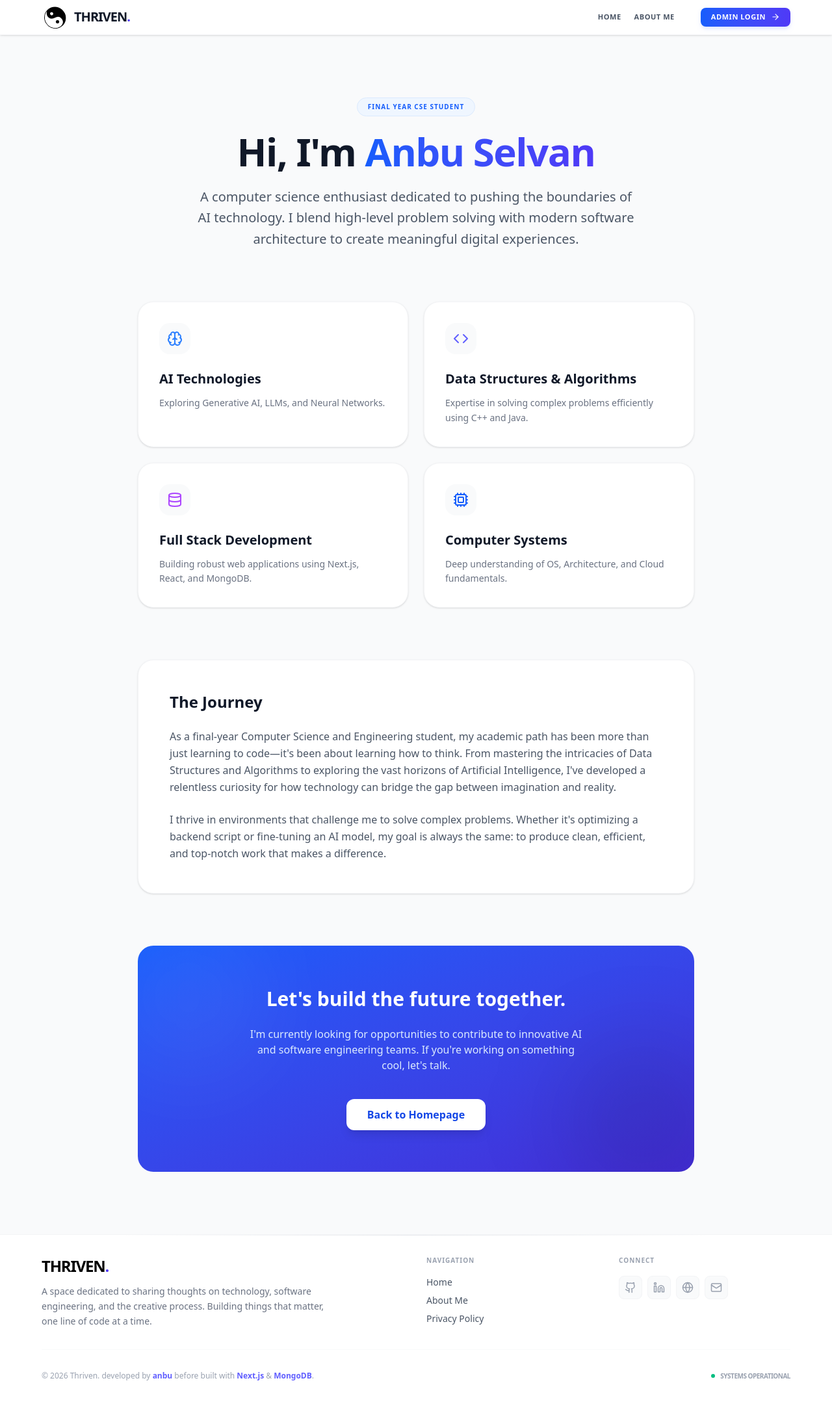
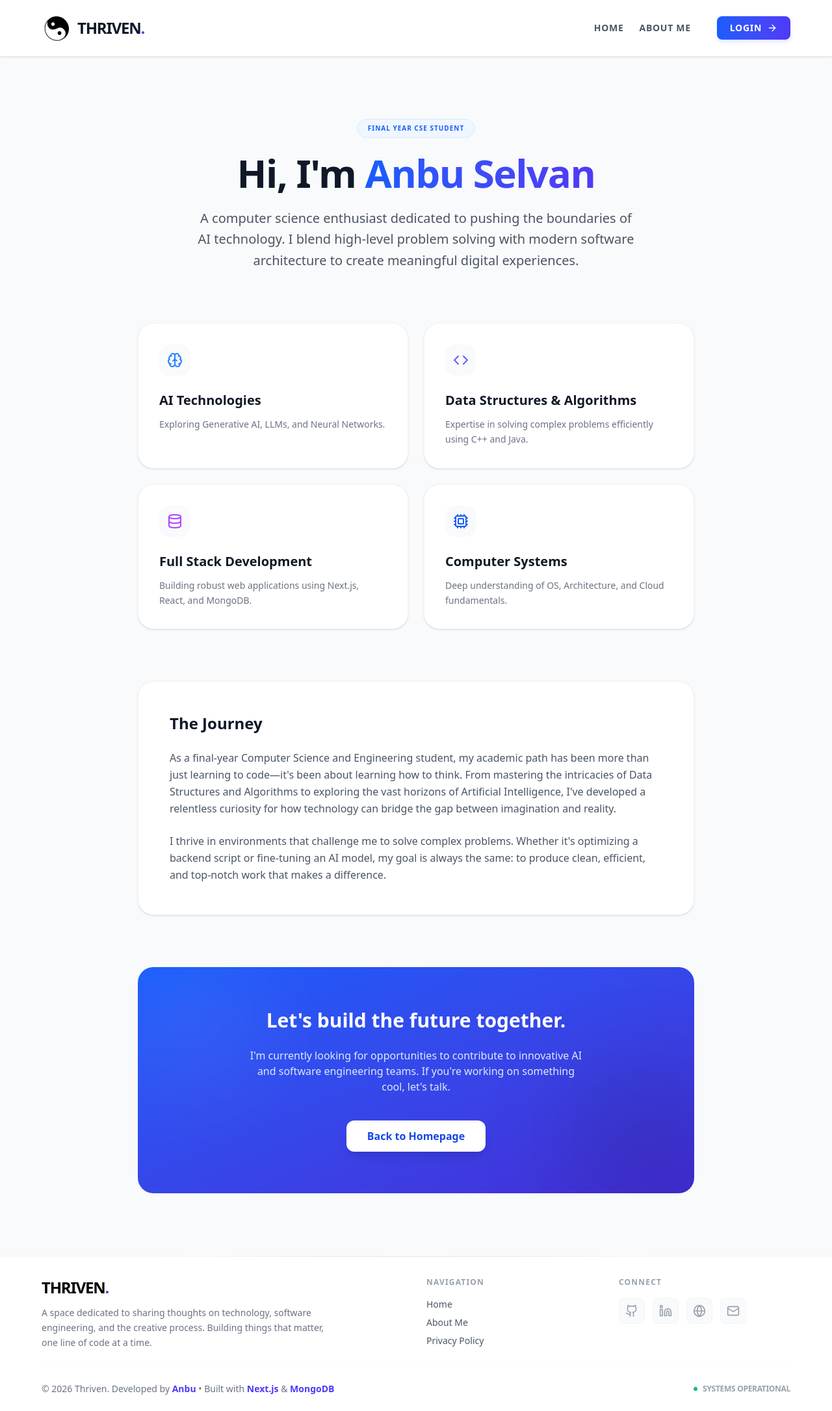
Before and after one commit to anbu-max/thriven-Blog, a Next.js app: page /about in a window 1280 px wide. Shown: the whole page at 65% size. Built offline with nearby package versions, Linux system fonts and the light colour scheme.

Commit message:
responsive navbar and footer design

```diff
--- a/components/Footer.jsx
+++ b/components/Footer.jsx
@@ -4,19 +4,19 @@ import { motion } from 'framer-motion';
 
 const Footer = () => {
   const socialLinks = [
-    { icon: <Github size={18} />, label: 'GitHub', href: 'https://github.com/thriven-anbu', color: 'hover:text-white hover:bg-black hover:shadow-[0_0_15px_rgba(0,0,0,0.3)] hover:scale-110' },
-    { icon: <Linkedin size={18} />, label: 'LinkedIn', href: 'https://linkedin.com/in/thriven-anbu', color: 'hover:text-blue-400' },
-    { icon: <Globe size={18} />, label: 'Portfolio', href: 'https://thriven.me', color: 'hover:text-emerald-400' },
-    { icon: <Mail size={18} />, label: 'Email', href: 'mailto:contact@thriven.me', color: 'hover:text-red-400' },
+    { icon: <Github size={20} />, label: 'GitHub', href: 'https://github.com/thriven-anbu', color: 'hover:text-white hover:bg-black hover:shadow-[0_0_20px_rgba(0,0,0,0.5)] hover:scale-110' },
+    { icon: <Linkedin size={20} />, label: 'LinkedIn', href: 'https://linkedin.com/in/thriven-anbu', color: 'hover:text-white hover:bg-[#0077b5] hover:shadow-[0_0_20px_rgba(0,119,181,0.6)] hover:scale-110' },
+    { icon: <Globe size={20} />, label: 'Portfolio', href: 'https://thriven.me', color: 'hover:text-white hover:bg-emerald-500 hover:shadow-[0_0_20px_rgba(16,185,129,0.6)] hover:scale-110' },
+    { icon: <Mail size={20} />, label: 'Email', href: 'mailto:contact@thriven.me', color: 'hover:text-white hover:bg-red-500 hover:shadow-[0_0_20px_rgba(239,68,68,0.6)] hover:scale-110' },
   ];
 
   return (
-    <footer className="relative bg-white border-t border-gray-100 pt-8 pb-8 px-5 md:px-10 lg:px-16 overflow-hidden">
+    <footer className="relative bg-white border-t border-gray-100 pt-8 pb-6 px-5 md:px-10 lg:px-16 overflow-hidden">
       {/* Decorative background element */}
       <div className="absolute top-0 left-1/2 -translate-x-1/2 w-full max-w-4xl h-px bg-gradient-to-r from-transparent via-gray-200 to-transparent"></div>
 
       <div className="max-w-7xl mx-auto relative z-10">
-        <div className="grid grid-cols-1 md:grid-cols-2 lg:grid-cols-4 gap-8 mb-8">
+        <div className="grid grid-cols-1 md:grid-cols-2 lg:grid-cols-4 gap-8 mb-6">
           {/* Brand Section */}
           <div className="lg:col-span-2">
             <h2 className="text-2xl font-black font-outfit mb-3 tracking-tighter">
@@ -29,7 +29,7 @@ const Footer = () => {
 
           {/* Quick Links */}
           <div>
-            <h3 className="text-[10px] font-bold uppercase tracking-widest text-gray-400 mb-4">Navigation</h3>
+            <h3 className="text-xs font-bold uppercase tracking-widest text-gray-400 mb-4">Navigation</h3>
             <ul className="space-y-2">
               {['Home', 'About Me', 'Privacy Policy'].map((item) => (
                 <li key={item}>
@@ -44,8 +44,8 @@ const Footer = () => {
 
           {/* Connect Section */}
           <div>
-            <h3 className="text-[10px] font-bold uppercase tracking-widest text-gray-400 mb-4">Connect</h3>
-            <div className="flex flex-wrap gap-2">
+            <h3 className="text-xs font-bold uppercase tracking-widest text-gray-400 mb-4">Connect</h3>
+            <div className="flex flex-wrap gap-3">
               {socialLinks.map((link, idx) => (
                 <motion.a
                   key={idx}
@@ -53,7 +53,7 @@ const Footer = () => {
                   target="_blank"
                   rel="noopener noreferrer"
                   whileHover={{ y: -3 }}
-                  className={`w-9 h-9 rounded-lg bg-gray-50 border border-gray-100 flex items-center justify-center text-gray-400 transition-all ${link.color} hover:border-transparent`}
+                  className={`w-10 h-10 rounded-lg bg-gray-50 border border-gray-100 flex items-center justify-center text-gray-400 transition-all duration-300 ${link.color} hover:border-transparent`}
                   title={link.label}
                 >
                   {link.icon}
@@ -64,15 +64,13 @@ const Footer = () => {
         </div>
 
         {/* Bottom Bar */}
-        <div className="pt-8 border-t border-gray-50 flex flex-col sm:flex-row justify-between items-center gap-4">
-          <p className="text-xs font-medium text-gray-400">
-            © {new Date().getFullYear()} Thriven. developed by <span className="text-indigo-500 font-bold">anbu</span> before built with <span className="text-indigo-500 font-bold">Next.js</span> & <span className="text-indigo-500 font-bold">MongoDB</span>.
+        <div className="pt-6 border-t border-gray-50 flex flex-col sm:flex-row justify-between items-center gap-3">
+          <p className="text-sm font-medium text-gray-500">
+            © {new Date().getFullYear()} Thriven. Developed by <span className="text-indigo-600 font-bold">Anbu</span> • Built with <span className="text-indigo-600 font-bold">Next.js</span> & <span className="text-indigo-600 font-bold">MongoDB</span>
           </p>
-          <div className="flex items-center gap-4">
-             <div className="flex items-center gap-2">
-                <div className="w-1.5 h-1.5 rounded-full bg-emerald-500 animate-pulse"></div>
-                <span className="text-[10px] font-bold text-gray-400 uppercase tracking-tighter">Systems Operational</span>
-             </div>
+          <div className="flex items-center gap-2">
+             <div className="w-1.5 h-1.5 rounded-full bg-emerald-500 animate-pulse"></div>
+             <span className="text-xs font-bold text-gray-400 uppercase tracking-tight">Systems Operational</span>
           </div>
         </div>
       </div>
--- a/components/Header.jsx
+++ b/components/Header.jsx
@@ -9,7 +9,7 @@ const Header = ({ showHero = true }) => {
     <>
       {/* Navigation Bar */}
       <header className="sticky top-0 z-[100] bg-white border-b border-gray-100 shadow-sm">
-        <div className="max-w-7xl mx-auto py-0.5 px-5 md:px-10 lg:px-16 flex justify-between items-center">
+        <div className="max-w-7xl mx-auto py-4 px-5 md:px-10 lg:px-16 flex justify-between items-center">
           {/* Brand Logo */}
           <Link href="/">
             <div className="flex items-center gap-2.5 py-1 origin-left">
@@ -23,10 +23,10 @@ const Header = ({ showHero = true }) => {
                   alt="Thriven Logo"
                   width={60}
                   height={20}
-                  className="w-[30px] sm:w-[40px] h-auto"
+                  className="w-[35px] sm:w-[45px] h-auto"
                 />
               </motion.div>
-              <span className="text-lg sm:text-xl font-black font-outfit tracking-tighter text-gray-900 select-none">
+              <span className="text-xl sm:text-2xl font-black font-outfit tracking-tighter text-gray-900 select-none">
                 THRIVEN<span className="text-indigo-600">.</span>
               </span>
             </div>
@@ -34,7 +34,7 @@ const Header = ({ showHero = true }) => {
 
           {/* Navigation & Action */}
           <div className="flex items-center gap-6 sm:gap-10">
-              <nav className="hidden sm:flex items-center gap-5 text-[11px] font-bold text-gray-600 uppercase tracking-wider">
+              <nav className="hidden sm:flex items-center gap-6 text-sm font-bold text-gray-600 uppercase tracking-wider">
                   <Link href="/" className="hover:text-black transition-colors">Home</Link>
                   <Link href="/about" className="hover:text-black transition-colors">About Me</Link>
               </nav>
@@ -43,10 +43,10 @@ const Header = ({ showHero = true }) => {
                   <motion.button
                       whileHover={{ scale: 1.02 }}
                       whileTap={{ scale: 0.98 }}
-                      className="flex items-center gap-2 text-[11px] font-bold py-1.5 px-4 rounded-lg bg-gradient-to-r from-blue-600 to-indigo-600 text-white shadow-md shadow-indigo-100 transition-all duration-300 uppercase tracking-wider"
+                      className="flex items-center gap-2 text-sm font-bold py-2 px-5 rounded-lg bg-gradient-to-r from-blue-600 to-indigo-600 text-white shadow-md shadow-indigo-100 transition-all duration-300 uppercase tracking-wider"
                   >
-                      Admin Login
-                      <ArrowRight size={14} />
+                      Login
+                      <ArrowRight size={16} />
                   </motion.button>
               </Link>
           </div>
```
